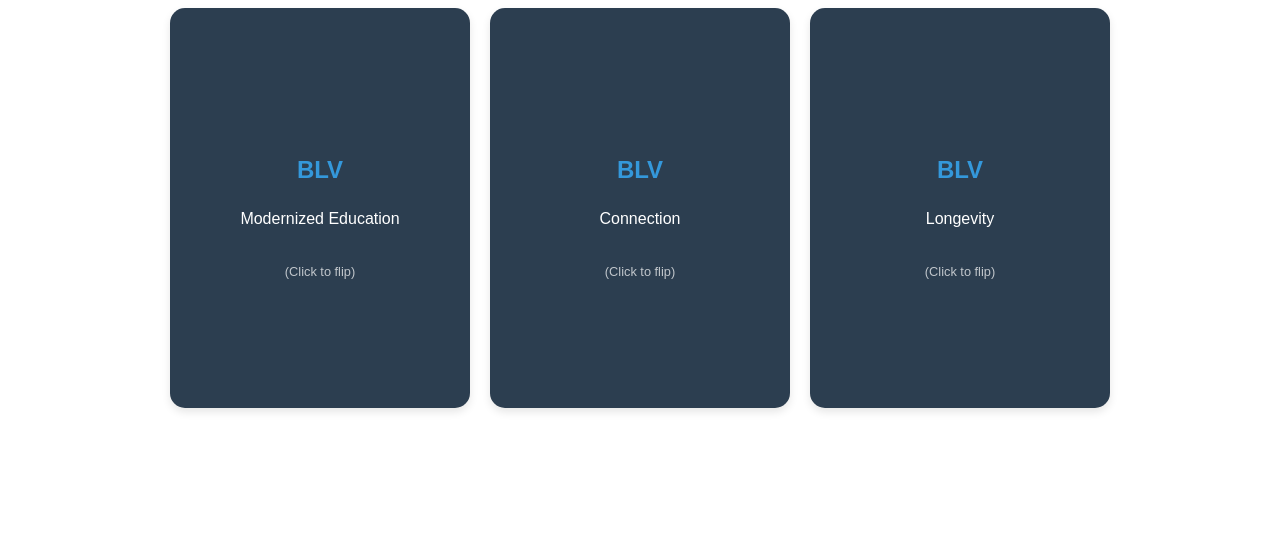
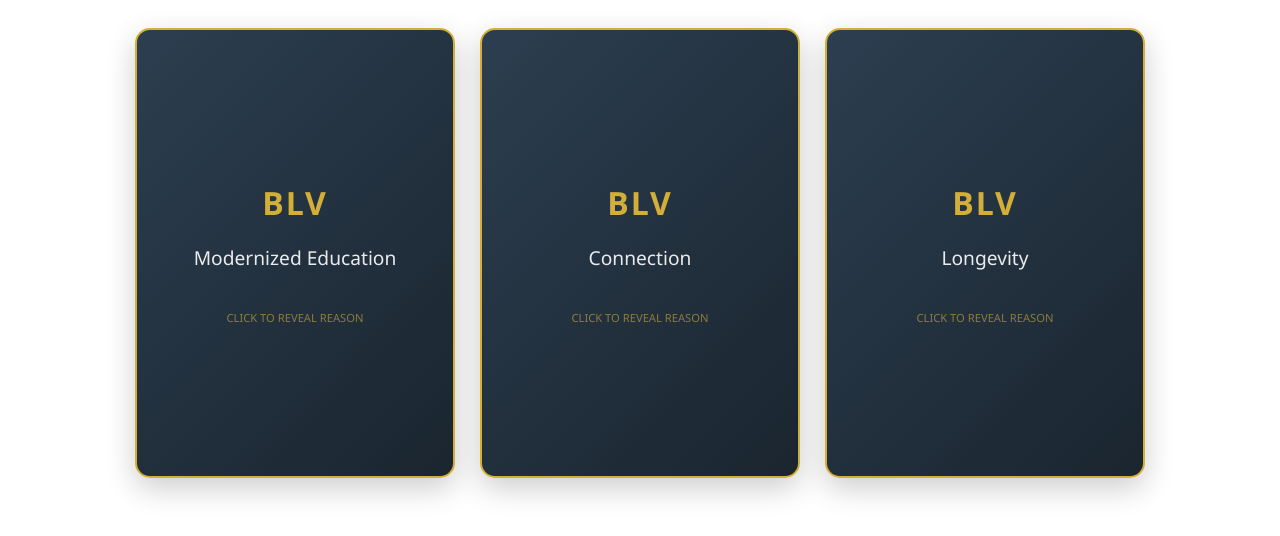
Before and after one commit to BestLifeVentures/BLV-Solution-Card-Exercise, a plain HTML site: page index.html in a window 1280 px wide. Drawn offline with Linux system fonts and the light colour scheme.

Commit message:
Update index.html

```diff
--- a/index.html
+++ b/index.html
@@ -1,20 +1,28 @@
 <style>
+  :root {
+    --gold: #d4af37;
+    --dark-gold: #b8860b;
+    --slate: #2c3e50;
+    --white: #ffffff;
+  }
+
   .card-container {
     display: flex;
-    gap: 20px;
+    gap: 25px;
     perspective: 1000px;
-    font-family: sans-serif;
+    font-family: 'Segoe UI', Tahoma, Geneva, Verdana, sans-serif;
     justify-content: center;
     flex-wrap: wrap;
+    padding: 20px;
   }
 
   .quiz-card {
-    width: 300px;
-    height: 400px;
+    width: 320px;
+    height: 450px;
     cursor: pointer;
     position: relative;
     transform-style: preserve-3d;
-    transition: transform 0.6s ease;
+    transition: transform 0.6s cubic-bezier(0.4, 0, 0.2, 1);
   }
 
   .quiz-card.flipped {
@@ -28,64 +36,153 @@
     backface-visibility: hidden;
     display: flex;
     flex-direction: column;
-    justify-content: center;
-    align-items: center;
-    padding: 20px;
+    padding: 25px;
     border-radius: 15px;
-    box-shadow: 0 4px 8px rgba(0,0,0,0.1);
-    text-align: center;
+    box-shadow: 0 10px 30px rgba(0,0,0,0.2);
     box-sizing: border-box;
+    border: 2px solid var(--gold);
   }
 
   .front {
-    background-color: #2c3e50;
-    color: white;
+    background: linear-gradient(135deg, var(--slate) 0%, #1a252f 100%);
+    color: var(--gold);
+    justify-content: center;
+    align-items: center;
+    text-align: center;
   }
 
   .back {
-    background-color: #f8f9fa;
+    background-color: var(--white);
     color: #333;
     transform: rotateY(180deg);
-    font-size: 0.9rem;
-    line-height: 1.4;
     overflow-y: auto;
   }
 
-  h2 { margin-bottom: 10px; color: #3498db; }
-  .tap-hint { font-size: 0.8rem; margin-top: 20px; opacity: 0.7; }
+  .front h2 { font-size: 2rem; margin: 0; text-transform: uppercase; letter-spacing: 2px; }
+  .front p { font-size: 1.2rem; color: var(--white); opacity: 0.9; }
+
+  .back h3 { color: var(--dark-gold); margin-top: 0; border-bottom: 1px solid #eee; padding-bottom: 5px; }
+  .reason-text { font-size: 0.95rem; line-height: 1.5; margin-bottom: 20px; }
+
+  /* Dropdown Styles */
+  .solution-dropdown {
+    margin-top: auto;
+    border: 1px solid var(--gold);
+    border-radius: 8px;
+    overflow: hidden;
+  }
+
+  .solution-trigger {
+    background-color: var(--gold);
+    color: var(--slate);
+    padding: 10px;
+    display: flex;
+    justify-content: space-between;
+    align-items: center;
+    font-weight: bold;
+    cursor: pointer;
+    user-select: none;
+  }
+
+  .solution-content {
+    display: none;
+    padding: 15px;
+    background-color: #fff9e6;
+    font-weight: 600;
+    color: var(--slate);
+    border-top: 1px solid var(--gold);
+  }
+
+  .solution-dropdown.open .solution-content {
+    display: block;
+  }
+
+  .arrow {
+    transition: transform 0.3s;
+  }
+
+  .solution-dropdown.open .arrow {
+    transform: rotate(180deg);
+  }
+
+  .tap-hint { font-size: 0.7rem; margin-top: 20px; color: var(--gold); opacity: 0.6; }
 </style>
 
 <div class="card-container">
-  <div class="quiz-card" onclick="this.classList.toggle('flipped')">
+  <div class="quiz-card" onclick="handleFlip(this, event)">
     <div class="front">
       <h2>BLV</h2>
       <p>Modernized Education</p>
-      <span class="tap-hint">(Click to flip)</span>
+      <span class="tap-hint">CLICK TO REVEAL REASON</span>
     </div>
     <div class="back">
-      <p>Technology is changing the world, people have access to any information they want, leading them to pay attention to their interests that may or may not be taught in schools. We are seeing a rise in online education and information overload. BLV is utilizing technology to make sure that mass information can be applied through practical online learning experiences.</p>
+      <h3>Reason</h3>
+      <p class="reason-text">Technology is changing the world, people have access to any information they want, leading them to pay attention to their interests that may or may not be taught in schools. We are seeing a rise in online education and information overload. BLV is utilizing technology to make sure that mass information can be applied through practical online learning experiences.</p>
+
+      <div class="solution-dropdown" onclick="toggleSolution(this, event)">
+        <div class="solution-trigger">
+          Solution <span class="arrow">▼</span>
+        </div>
+        <div class="solution-content">
+          Interactive learning software
+        </div>
+      </div>
     </div>
   </div>
 
-  <div class="quiz-card" onclick="this.classList.toggle('flipped')">
+  <div class="quiz-card" onclick="handleFlip(this, event)">
     <div class="front">
       <h2>BLV</h2>
       <p>Connection</p>
-      <span class="tap-hint">(Click to flip)</span>
+      <span class="tap-hint">CLICK TO REVEAL REASON</span>
     </div>
     <div class="back">
-      <p>People have become "efficient"—we work remote, we order food to the house, we are educated enough to know when relationships are not in alignment. This is leading to extreme uptake in loneliness & health issues. BLV is creating niche online events that are "efficient" (no cost, travel, etc.) focused on productivity but more importantly, interactions between the attendees sparking potential relationships that are aligned on shared interest, identity, and social standards.</p>
+      <h3>Reason</h3>
+      <p class="reason-text">People have become "efficient"—we work remote, we order food to the house, we are educated enough to know when relationships are not in alignment. This is leading to extreme uptake in loneliness & health issues. BLV is creating niche online events that are "efficient" focused on productivity but more importantly, interactions between the attendees sparking potential relationships.</p>
+
+      <div class="solution-dropdown" onclick="toggleSolution(this, event)">
+        <div class="solution-trigger">
+          Solution <span class="arrow">▼</span>
+        </div>
+        <div class="solution-content">
+          BLV Bubble events and community coordination
+        </div>
+      </div>
     </div>
   </div>
 
-  <div class="quiz-card" onclick="this.classList.toggle('flipped')">
+  <div class="quiz-card" onclick="handleFlip(this, event)">
     <div class="front">
       <h2>BLV</h2>
       <p>Longevity</p>
-      <span class="tap-hint">(Click to flip)</span>
+      <span class="tap-hint">CLICK TO REVEAL REASON</span>
     </div>
     <div class="back">
-      <p>Wellness for the people, in a way that is sustainable for future generations. There is a major imbalance of resources, but the biggest struggle seems to be around lack of productivity and cost of output. Cortisol, Anxiety, and Work demands are at all-time highs, but the ROI is low. BLV aims to help people win their mindset, find alignment, and take care of themselves so they can be MORE productive, lowering daily costs of health input while improving output.</p>
+      <h3>Reason</h3>
+      <p class="reason-text">Wellness for the people, in a way that is sustainable for future generations. There is a major imbalance of resources, but the biggest struggle seems to be around lack of productivity and cost of output. Cortisol, Anxiety, and Work demands are at all-time highs, but the ROI is low. BLV aims to help people win their mindset and find alignment.</p>
+
+      <div class="solution-dropdown" onclick="toggleSolution(this, event)">
+        <div class="solution-trigger">
+          Solution <span class="arrow">▼</span>
+        </div>
+        <div class="solution-content">
+          Informational Content & Business Consulting / Fundraising
+        </div>
+      </div>
     </div>
   </div>
 </div>
+
+<script>
+  function handleFlip(card, event) {
+    // Only flip if the click wasn't inside the solution dropdown
+    if (!event.target.closest('.solution-dropdown')) {
+      card.classList.toggle('flipped');
+    }
+  }
+
+  function toggleSolution(dropdown, event) {
+    event.stopPropagation(); // Prevents the card from flipping shut
+    dropdown.classList.toggle('open');
+  }
+</script>
```
